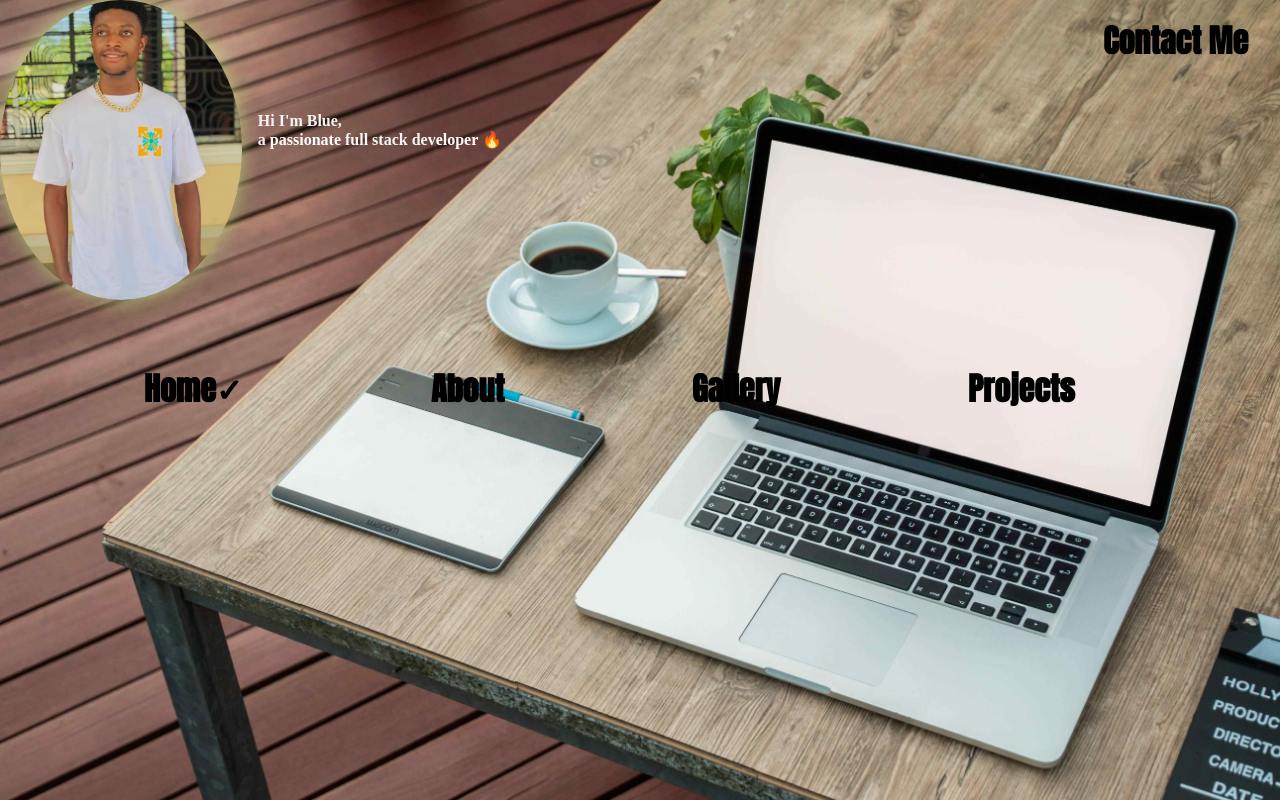
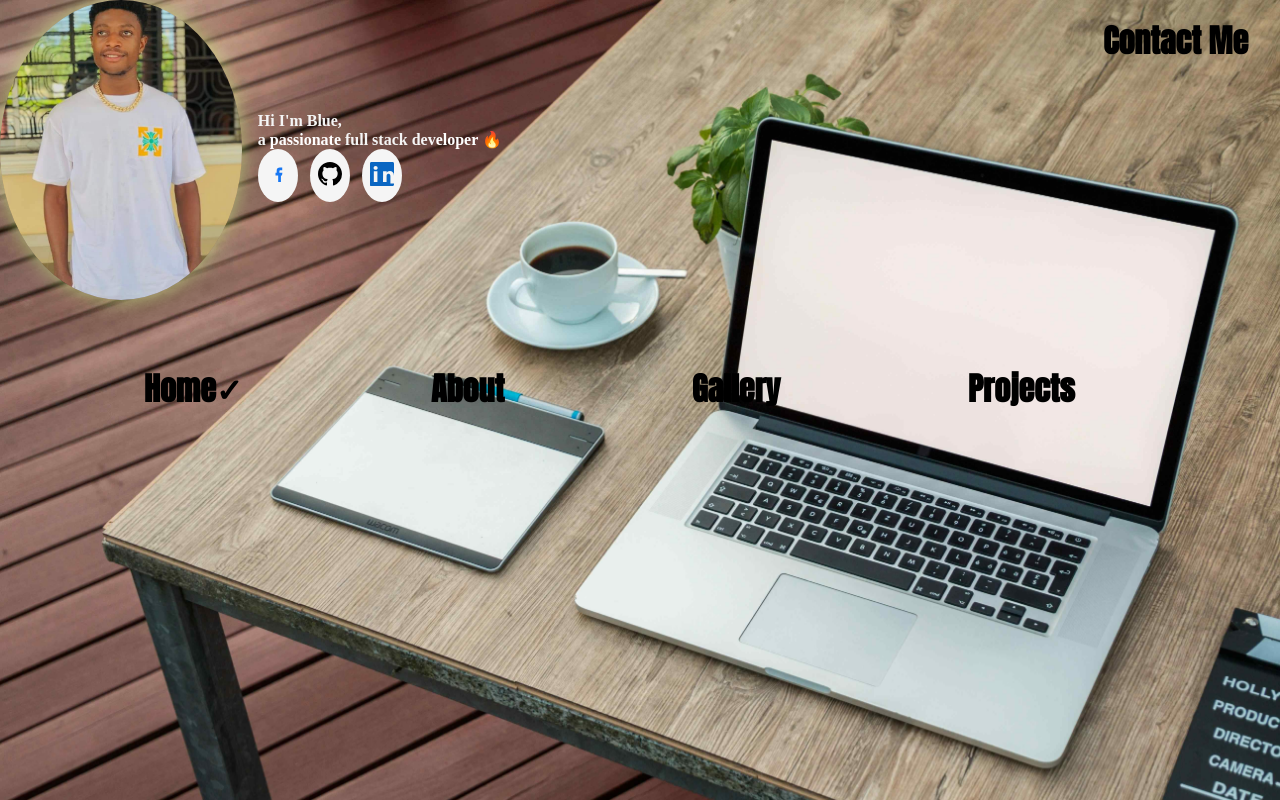
Before and after one commit to Blue111-png/portfolio, a plain HTML site: page index.html in a window 1280 px wide. Drawn offline with Linux system fonts and the light colour scheme.

Commit message:
included social media icons

```diff
--- a/index.html
+++ b/index.html
@@ -13,14 +13,57 @@
        <div class="my-pic"><img src="images/bluefacecard.jpg" class="home-pic" title="home-pic" />
 <p>
   Hi I'm Blue,<br> a <span class="out">passionate</span> full stack dev<span class="out">eloper</span>
-  <span class="sticker">🔥</span>
+  <span class="sticker">🔥</span><br>
+
+   <span class="icon"><a href="https://facebook.com/yourusername" target="_blank" rel="noopener noreferrer" title="facebook">
+      <!-- Facebook Icon -->
+      <svg xmlns="http://www.w3.org/2000/svg" width="24" height="24" fill="#1877F2" viewBox="0 0 16 16">
+        <path d="M8.94 8.94h1.72l.26-1.72H8.94V6.3c0-.5.16-.84.84-.84h1.04V3.74h-1.5c-1.44 0-2.2.72-2.2 2.04v1.44H6.34v1.72h1.78v4.32h1.82V8.94z"/>
+      </svg>
+    </a>
+</span>
+  <span class="icon"><a href="https://github.com/Blue111-png" target="_blank" rel="noopener noreferrer" title="github">
+    <svg xmlns="http://www.w3.org/2000/svg" width="24" height="24" fill="black" viewBox="0 0 16 16">
+      <path d="M8 0C3.58 0 0 3.58 0 8c0 3.54
+      2.29 6.53 5.47 7.59.4.07.55-.17.55-.38
+      0-.19-.01-.82-.01-1.49-2.01.37-2.53-.49-2.69-.94-.09-.23-.48-.94-.82-1.13-.28-.15-.68-.52-.01-.53.63-.01
+      1.08.58 1.23.82.72 1.21 1.87.87
+      2.33.66.07-.52.28-.87.51-1.07-1.78-.2-3.64-.89-3.64-3.95
+      0-.87.31-1.59.82-2.15-.08-.2-.36-1.02.08-2.12
+      0 0 .67-.21 2.2.82.64-.18 1.32-.27
+      2-.27.68 0 1.36.09 2 .27 1.53-1.04
+      2.2-.82 2.2-.82.44 1.1.16 1.92.08
+      2.12.51.56.82 1.27.82 2.15
+      0 3.07-1.87 3.75-3.65 3.95.29.25.54.73.54
+      1.48 0 1.07-.01 1.93-.01 2.2
+      0 .21.15.46.55.38A8.013 8.013 0 0 0 16 8c0-4.42-3.58-8-8-8z"/>
+    </svg>
+  </a>
+
+</span>
+   <span class="icon"><a href="https://linkedin.com/in/yourusername" target="_blank" rel="noopener noreferrer" title="linkedin">
+    <svg xmlns="http://www.w3.org/2000/svg" width="24" height="24" fill="#0A66C2" viewBox="0 0 16 16">
+      <path d="M0 1.146C0 .513.324 0 .725 0h14.55c.401 0 .725.513.725
+      1.146v13.708c0 .633-.324 1.146-.725
+      1.146H.725A.723.723 0 0 1 0 14.854V1.146zm4.943
+      12.248V6.169H2.542v7.225h2.401zm-1.2-8.21c.837
+      0 1.358-.554 1.358-1.248-.015-.709-.52-1.248-1.342-1.248-.822
+      0-1.358.54-1.358 1.248 0 .694.521 1.248 1.327
+      1.248h.015zm4.908 8.21h2.4V9.359c0-.216.016-.432.08-.586.175-.432.573-.88
+      1.243-.88.876 0 1.228.664 1.228 1.637v4.864h2.4V9.25c0-2.22-1.175-3.252-2.744-3.252-1.28
+      0-1.845.694-2.165 1.18h.016v-1.016h-2.4c.031.664
+      0 7.225 0 7.225z"/>
+    </svg>
+  </a>
+
+</span>
 </p>
 </div>
     <nav>
 
             <a class="list1 animate-on-load anton" href="#">Home&#10003</a>
             <a class="list2 animate-on-load anton" href="about.html">About</a>
-             <a class="list4 animate-on-load anton" href="gallery.html">Gallery</a></li>
+             <a class="list4 animate-on-load anton" href="gallery.html">Gallery</a>
              <a class="list2 animate-on-load anton" href="project.html">Projects</a>
 
 
--- a/script.js
+++ b/script.js
@@ -30,16 +30,4 @@ function observeSections() {
   sections.forEach(section => observer.observe(section));
 }
 
-observeSections();
-
-
-
-    const scrollBtn=document.querySelector('.scroll')
-    scrollBtn.addEventListener('click',()=>{
-      window.scrollTo({
-        top:0,
-        behavior:'smooth'
-      })
-    })
-
     observeSections()
--- a/styles.css
+++ b/styles.css
@@ -9,6 +9,22 @@
 --color1: rgba(200, 249, 128, 0.6);
 --color2:rgba(0,0,0);
 }
+
+
+  .icon {
+  display: inline-block;       /* keeps icons side by side */
+  padding: 0.5rem;             /* slightly smaller padding for balance */
+  background-color: whitesmoke;
+  border-radius: 50%;          /* makes the background circular */
+  margin-right: 8px;           /* space between icons */
+  transition: transform 0.2s ease, background-color 0.2s ease;
+}
+
+.icon:hover {
+  transform: scale(1.2);       /* grow slightly on hover */
+  background-color: #e0e0e0;   /* subtle hover effect */
+}
+
 
 body{
     background-image:
```
